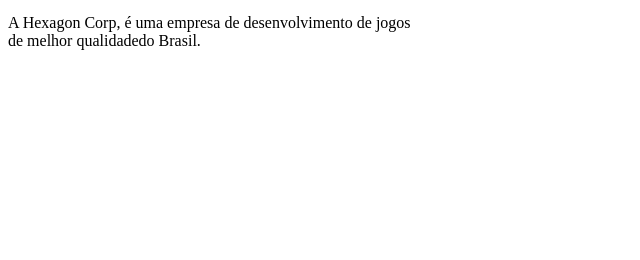
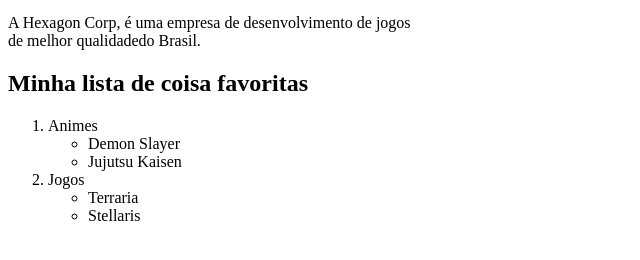
Before and after one commit to LucasTQ7/site-top, a plain HTML site: page index.html in a window 1280 px wide. Shown: the part 480-740 px from the top of the page, without its empty margins (0-640 px from the left). Drawn offline with Linux system fonts and the light colour scheme.

Commit message:
Update index.html

```diff
--- a/index.html
+++ b/index.html
@@ -11,5 +11,20 @@
     <p> A Hexagon Corp. </p>
     <img src="HexaLogo.png"alt="Logo top">
     <p> A Hexagon Corp, é uma empresa de desenvolvimento de jogos <br> de melhor qualidadedo Brasil. </p>
+    <h2> Minha lista  de coisa favoritas </h2>
+    <ol>
+      <li>Animes
+      <ul>
+      <li>Demon Slayer
+      <li>Jujutsu Kaisen
+      </ul>
+      </li>
+      <li>Jogos
+      <ul>
+      <li>Terraria
+      <li>Stellaris
+      </ul>
+      </li>
+    </ol>
   </body>
 </html>
```
